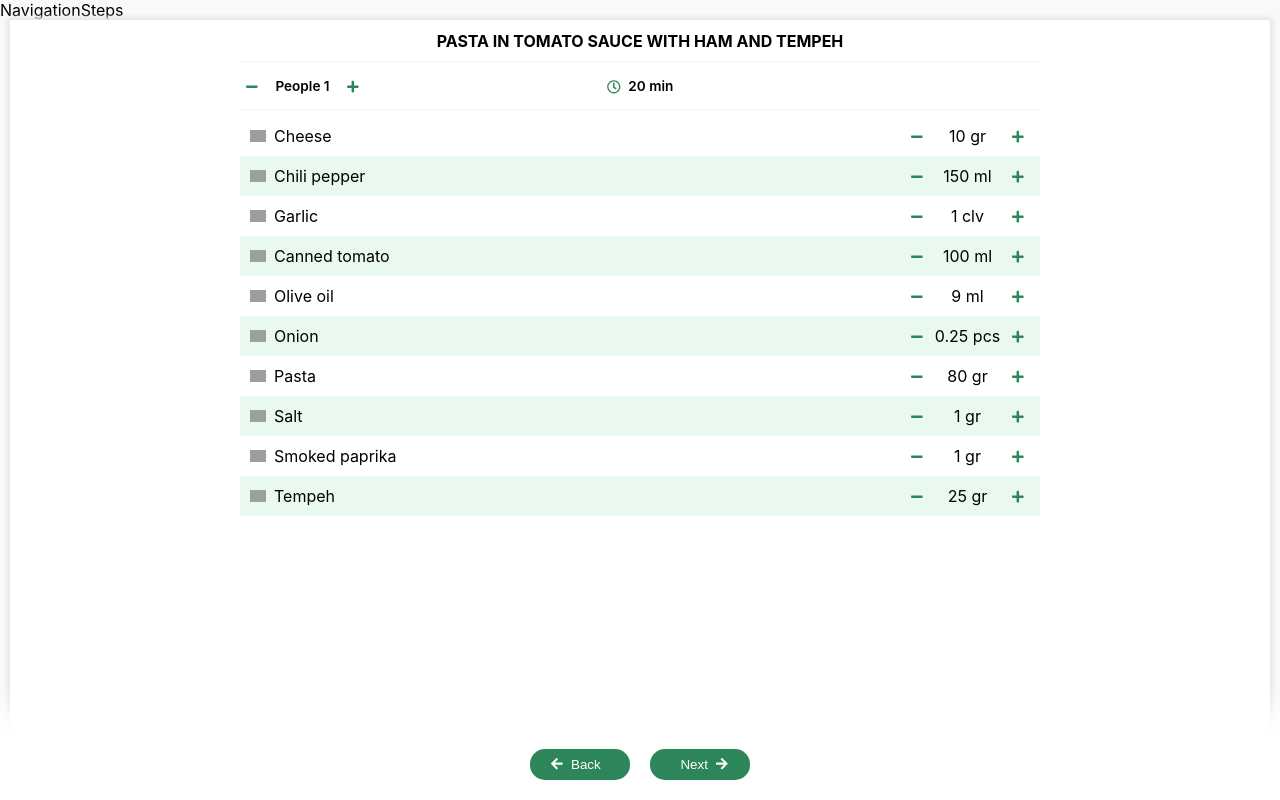
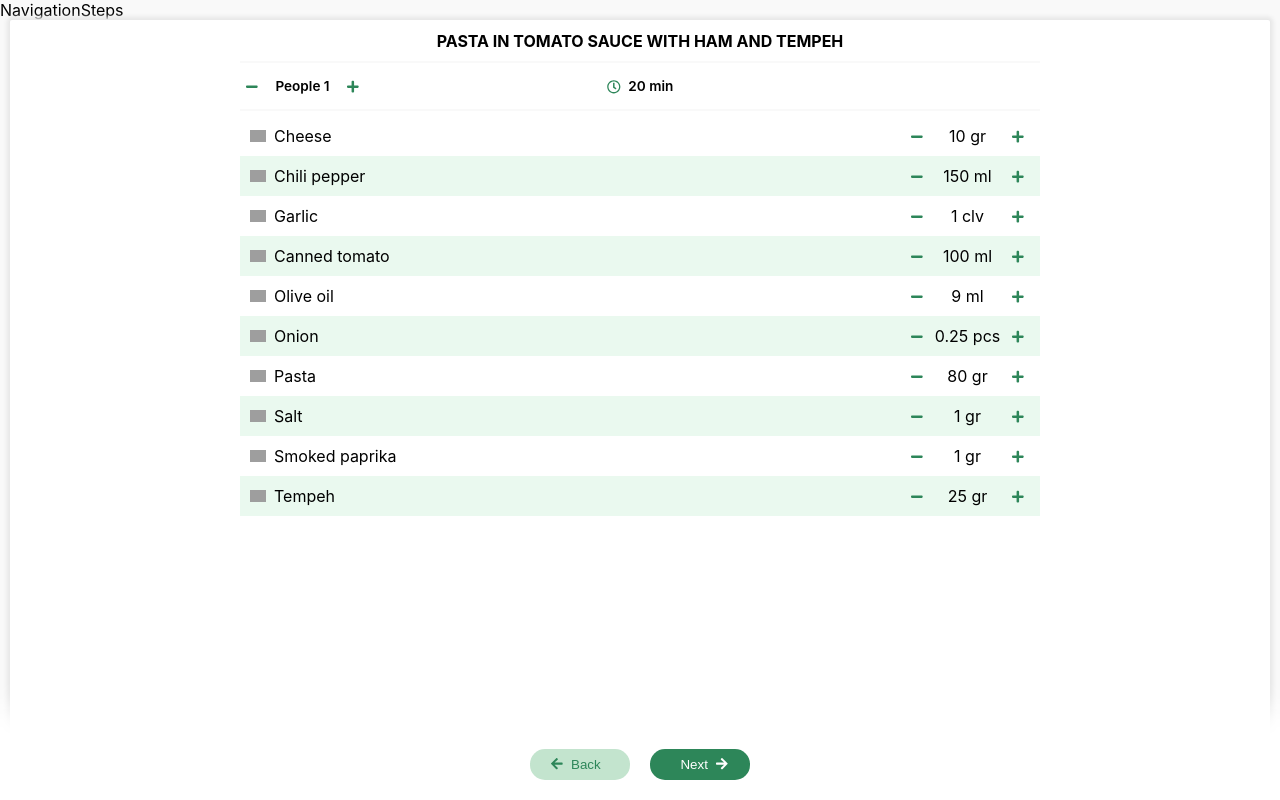
Before and after one commit to NushKrylova/plantJammer, a React (Create React App) app: page / in a window 1280 px wide. Built offline with nearby package versions, Linux system fonts and the light colour scheme; grey boxes are pictures that could not be loaded.

Commit message:
Add disable state for the button

```diff
--- a/src/App.tsx
+++ b/src/App.tsx
@@ -14,6 +14,7 @@ function App() {
         <ButtonNavigation
           onClickBack={() => {}}
           onClickNext={() => {}}
+          disabledBack={true}
         ></ButtonNavigation>
       </footer>
     </div>
--- a/src/app/components/button/Button.tsx
+++ b/src/app/components/button/Button.tsx
@@ -4,13 +4,15 @@ import styles from "./Button.module.scss";
 
 type ButtonProps = {
   onClick: () => void;
+  disabled?: boolean;
 };
 
 export const Button: FunctionComponent<ButtonProps> = ({
   onClick,
+  disabled,
   children,
 }) => (
-  <button className={styles.button} onClick={onClick}>
+  <button className={styles.button} onClick={onClick} disabled={disabled}>
     {children}
   </button>
 );
--- a/src/app/components/buttonNavigation/ButtonNavigation.tsx
+++ b/src/app/components/buttonNavigation/ButtonNavigation.tsx
@@ -6,20 +6,24 @@ import styles from "./ButtonNavigation.module.scss";
 type ButtonNavigationProps = {
   onClickBack: () => void;
   onClickNext: () => void;
+  disabledBack?: boolean;
+  disabledNext?: boolean;
 };
 
 export const ButtonNavigation: FunctionComponent<ButtonNavigationProps> = ({
   onClickBack,
   onClickNext,
+  disabledBack,
+  disabledNext,
 }) => (
   <div className={styles.buttonNavigation}>
-    <Button onClick={() => onClickBack}>
-    <i className="fas fa-arrow-left"/>
+    <Button onClick={() => onClickBack} disabled={disabledBack}>
+      <i className="fas fa-arrow-left" />
       <div className={styles.label}>Back</div>
     </Button>
-    <Button onClick={() => onClickNext}>
+    <Button onClick={() => onClickNext} disabled={disabledNext}>
       <div className={styles.label}>Next</div>
-      <i className="fas fa-arrow-right"/>
+      <i className="fas fa-arrow-right" />
     </Button>
   </div>
 );
```
